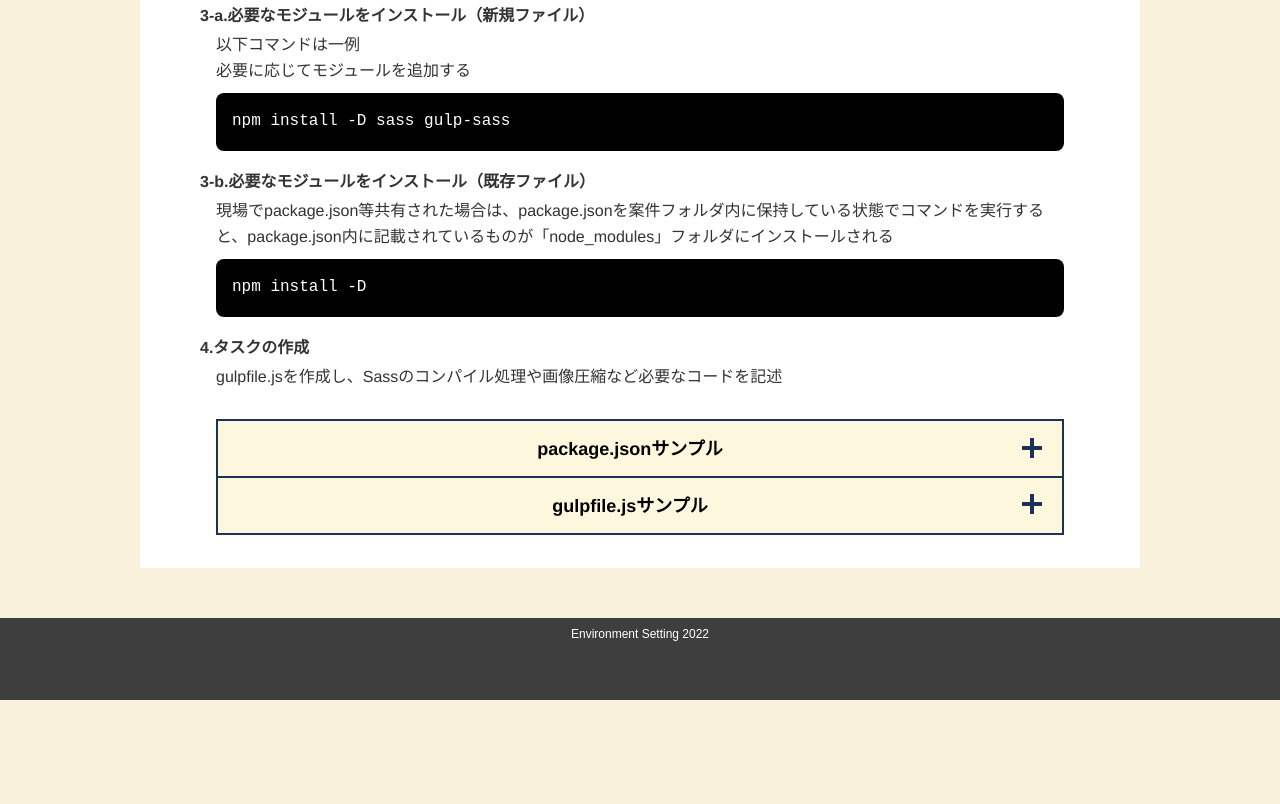
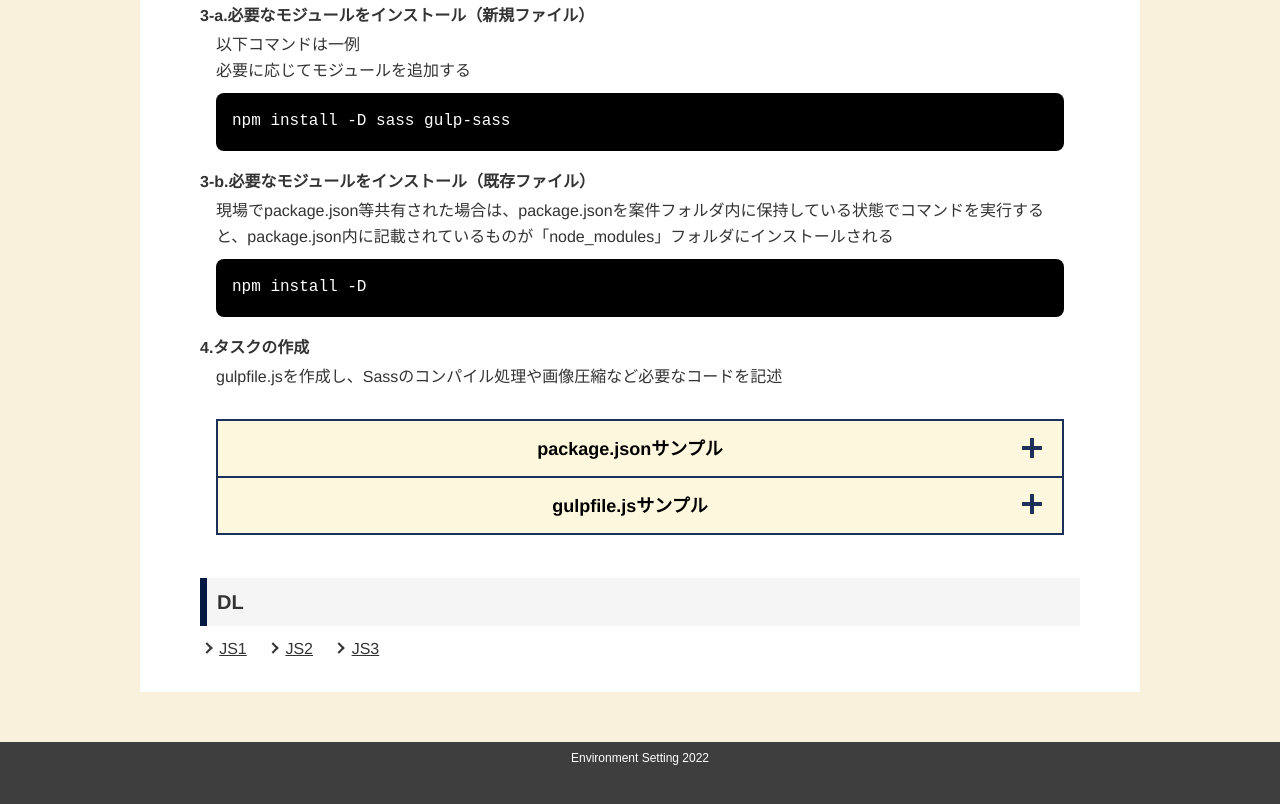
Before and after one commit to k-k0iwa/defaultSetting, a website: page src/index.html in a window 1280 px wide. Shown: the part 9038-9842 px from the top of the page. Before the commit the page ends 9738 px from the top, so only its background shows below. Drawn offline with Linux system fonts and the light colour scheme.

Commit message:
参考ファイルの追加

```diff
--- a/src/index.html
+++ b/src/index.html
@@ -1323,6 +1323,15 @@ exports.default = series(
             </div>
           </dl>
         </section>
+
+        <section class="mod-sec__nest">
+          <h3 class="mod-h3">DL</h3>
+          <ul class="c-list-link">
+            <li><a href="./_dev/CMPservice.zip" target="_blank" rel="nofollow noopener">JS1</a></li>
+            <li><a href="./_dev/mystock.zip" target="_blank" rel="nofollow noopener">JS2</a></li>
+            <li><a href="./_dev/generalModules.zip" target="_blank" rel="nofollow noopener">JS3</a></li>
+          </ul>
+        </section>
       </section>
 
       <p class="c-scroll-top"><a href="#anc-top" class="c-scroll-top__inner">PAGE TOP</a></p>
```
Also changed, not shown: 3 other files.
